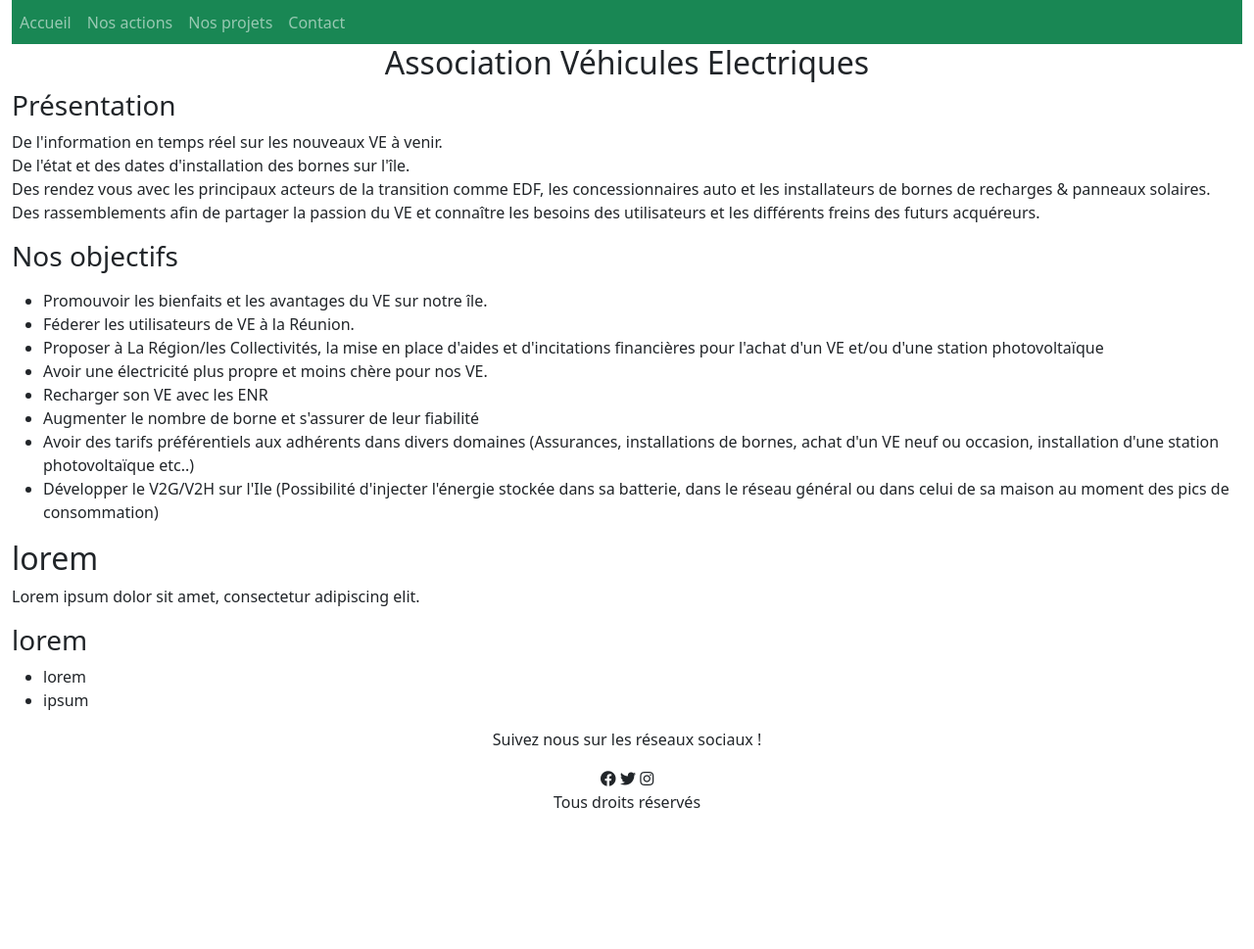
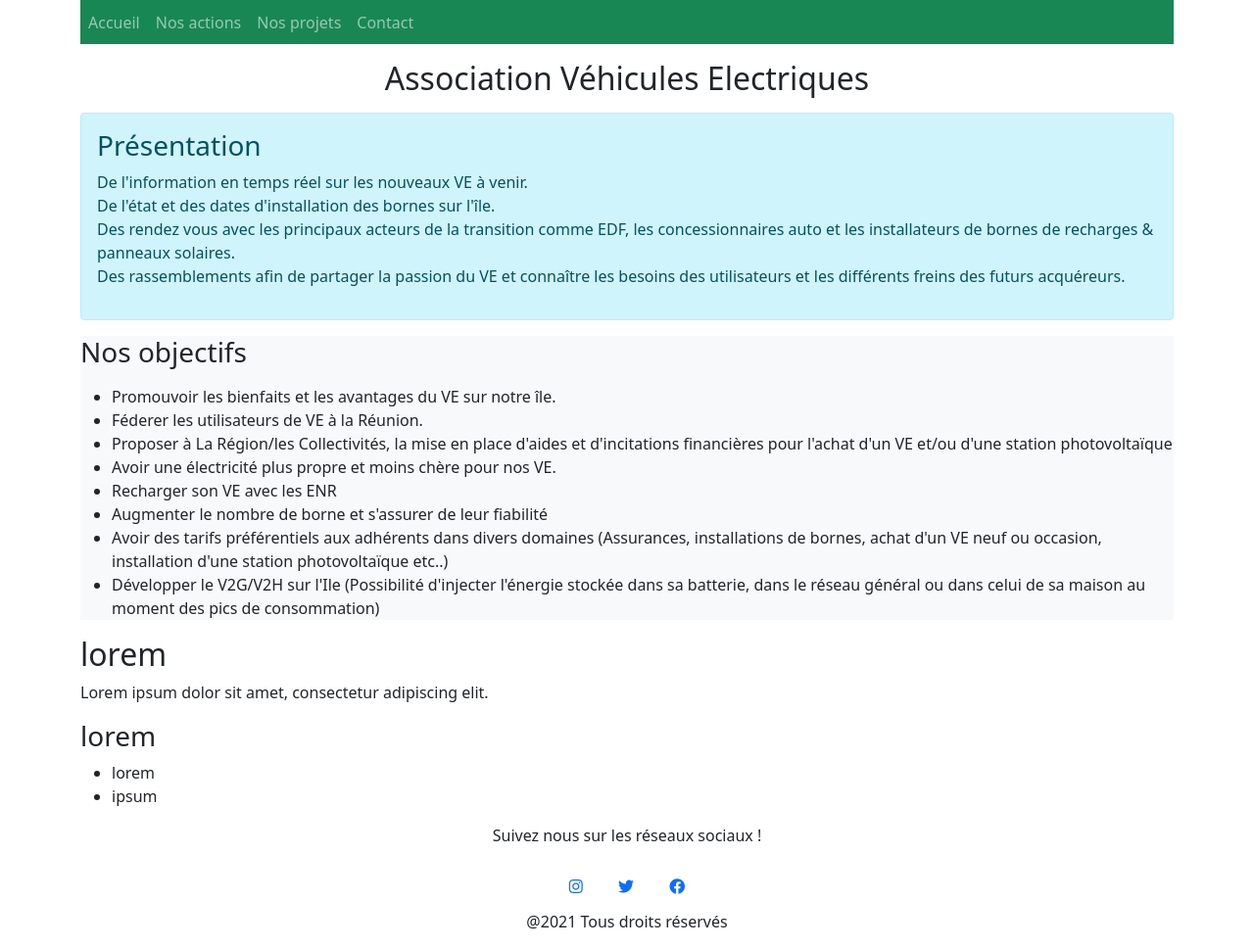
Before and after one commit to smogalia/VeEl, a website: page index.html in a window 1280 px wide. Shown: the part 137-1106 px from the top of the page at 98% size. Before the commit the page ends 984 px from the top, so only its background shows below. Drawn offline with nearby package versions, Linux system fonts and the light colour scheme.

Commit message:
ajout du footer

```diff
--- a/index.html
+++ b/index.html
@@ -8,7 +8,7 @@
     <link rel="stylesheet" href="https://use.fontawesome.com/releases/v5.15.4/css/all.css" integrity="sha384-DyZ88mC6Up2uqS4h/KRgHuoeGwBcD4Ng9SiP4dIRy0EXTlnuz47vAwmeGwVChigm" crossorigin="anonymous">
     <link href="https://cdn.jsdelivr.net/npm/bootstrap@5.1.3/dist/css/bootstrap.min.css" rel="stylesheet" integrity="sha384-1BmE4kWBq78iYhFldvKuhfTAU6auU8tT94WrHftjDbrCEXSU1oBoqyl2QvZ6jIW3" crossorigin="anonymous">
 </head>
-<body class="container-fluid">
+<body class="container">
     <header style="height: 100px;" class="h-100 row no-gutters pt-3">
         <div class="col-8">
           <div class="row no-gutters">
@@ -32,9 +32,9 @@
         </div>
       </nav>
     <main>
-        <section class="p-20">
+        <section class="p-20 mt-3">
             <h2 class="text-bold text-center">Association Véhicules Electriques</h2>
-            <article class="p-20">
+            <article class="alert alert-info p-20 mt-3">
                 <h3 class="text-italic">Présentation</h3>
                 <p>
                     De l'information en temps réel sur les nouveaux VE à venir. <br/>
@@ -43,17 +43,17 @@
                     Des rassemblements afin de partager la passion du VE et connaître les besoins des utilisateurs et les différents freins des futurs acquéreurs. <br/>
                 </p>
             </article>
-            <article class="p-20">
+            <article class="bg-light p-20">
                 <h3 class="text-italic">Nos objectifs</h3>
                 <p>
                     <ul>
                     <li>Promouvoir les bienfaits et les avantages du VE sur notre île.</li>
                     <li>Féderer les utilisateurs de VE à la Réunion.</li>
-                    <li> Proposer à La Région/les Collectivités, la mise en place d'aides et d'incitations financières pour l'achat d'un VE et/ou d'une station photovoltaïque </li>
+                    <li>Proposer à La Région/les Collectivités, la mise en place d'aides et d'incitations financières pour l'achat d'un VE et/ou d'une station photovoltaïque </li>
                     <li>Avoir une électricité plus propre et moins chère pour nos VE.</li>
-                    <li> Recharger son VE avec les ENR</li>
+                    <li>Recharger son VE avec les ENR</li>
                     <li>Augmenter le nombre de borne et s'assurer de leur fiabilité</li>
-                    <li> Avoir des tarifs préférentiels aux adhérents dans divers domaines
+                    <li>Avoir des tarifs préférentiels aux adhérents dans divers domaines
                         (Assurances, installations de bornes, achat d'un VE neuf ou occasion, installation d'une station photovoltaïque etc..)</li>
                     <li>Développer le V2G/V2H sur l'Ile
                         (Possibilité d'injecter l'énergie stockée dans sa batterie, dans le réseau général ou dans celui de sa maison au moment des pics de consommation) </li>
@@ -75,16 +75,17 @@
             </ul>
         </article>
     </aside>
-    <footer class="text-italic text-center p-10 mt-20">
+    <footer class="text-italic text-center p-10 m-10">
         <div>
             <p>Suivez nous sur les réseaux sociaux !</p>
-            <div>
-                <i class="fab fa-facebook"></i>
-                <i class="fab fa-twitter"></i>
-                <i class="fab fa-instagram"></i>
+
+            <div class="social">
+                <a href="#"><i class="m-3 fab fa-instagram"></i></a>
+                <a href="#"><i class="m-3 fab fa-twitter"></i></a>
+                <a href="#"><i class="m-3 fab fa-facebook"></i></a>
             </div>
         </div>
-        <p>Tous droits réservés</p>
+        <p>@2021 Tous droits réservés</p>
     </footer>
 
 </body>
```
